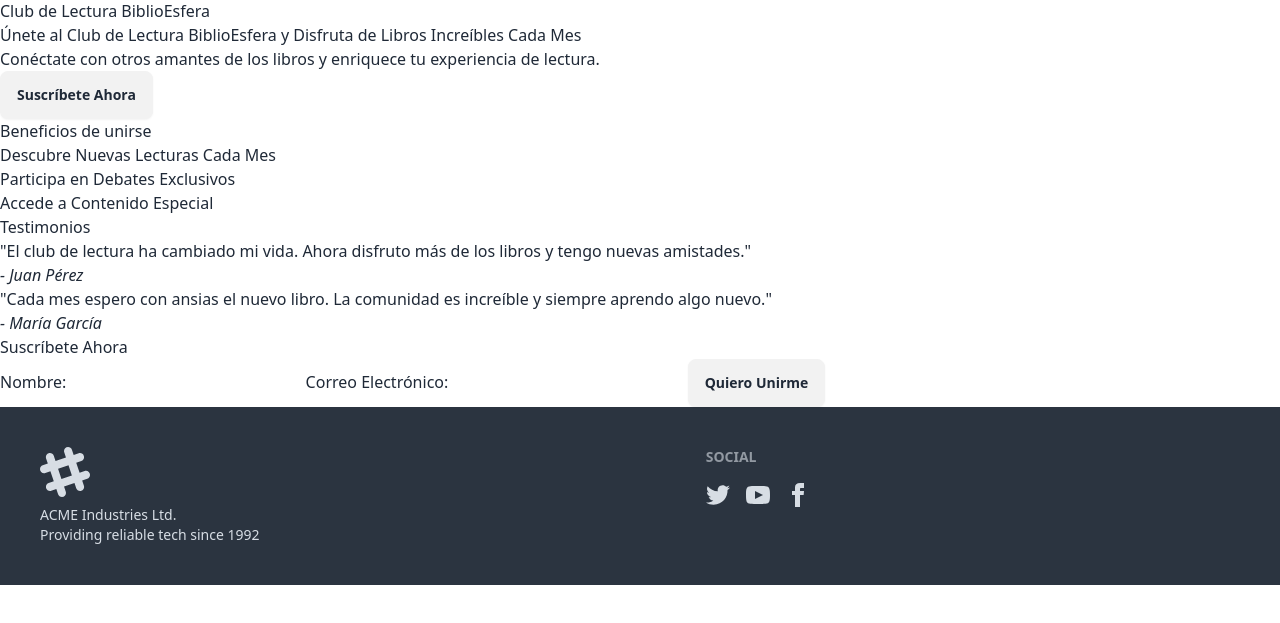
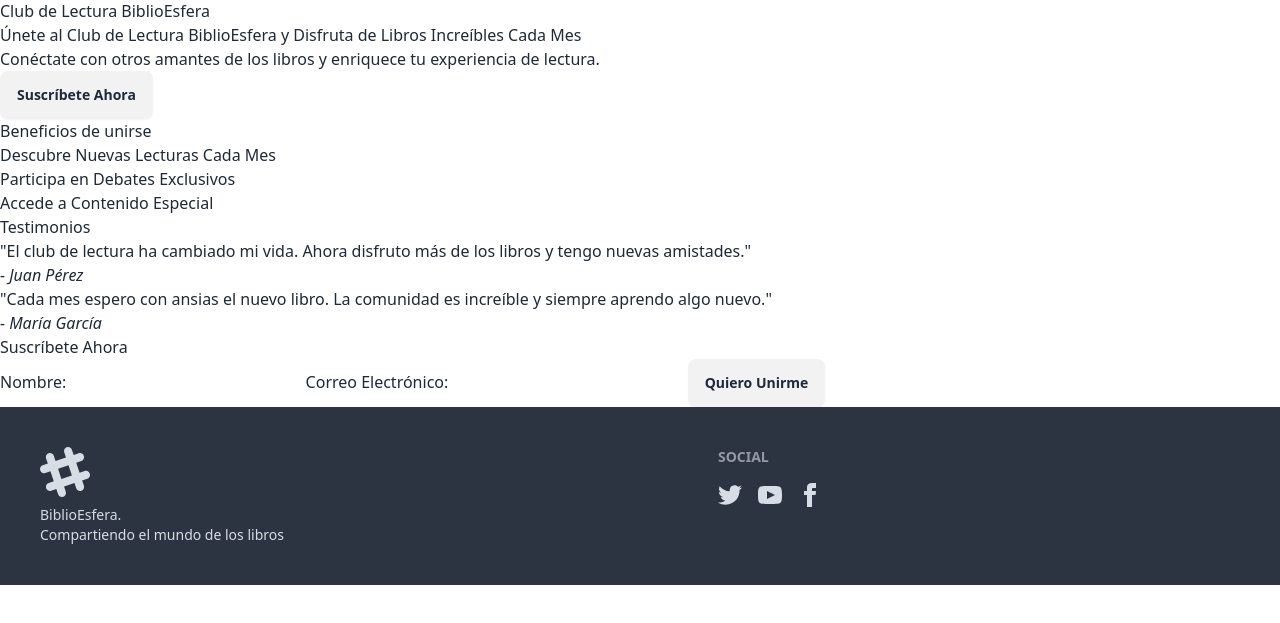
Before and after one commit to brypro/biblioesfera, a plain HTML site: page index.html in a window 1280 px wide. Shown: the part 69-692 px from the top of the page. Drawn offline with nearby package versions, Linux system fonts and the light colour scheme.

Commit message:
refactor: Update footer content and styling

```diff
--- a/index.html
+++ b/index.html
@@ -148,7 +148,7 @@
     <footer class="footer p-10 bg-neutral text-neutral-content">
         <aside>
           <svg width="50" height="50" viewBox="0 0 24 24" xmlns="http://www.w3.org/2000/svg" fill-rule="evenodd" clip-rule="evenodd" class="fill-current"><path d="M22.672 15.226l-2.432.811.841 2.515c.33 1.019-.209 2.127-1.23 2.456-1.15.325-2.148-.321-2.463-1.226l-.84-2.518-5.013 1.677.84 2.517c.391 1.203-.434 2.542-1.831 2.542-.88 0-1.601-.564-1.86-1.314l-.842-2.516-2.431.809c-1.135.328-2.145-.317-2.463-1.229-.329-1.018.211-2.127 1.231-2.456l2.432-.809-1.621-4.823-2.432.808c-1.355.384-2.558-.59-2.558-1.839 0-.817.509-1.582 1.327-1.846l2.433-.809-.842-2.515c-.33-1.02.211-2.129 1.232-2.458 1.02-.329 2.13.209 2.461 1.229l.842 2.515 5.011-1.677-.839-2.517c-.403-1.238.484-2.553 1.843-2.553.819 0 1.585.509 1.85 1.326l.841 2.517 2.431-.81c1.02-.33 2.131.211 2.461 1.229.332 1.018-.21 2.126-1.23 2.456l-2.433.809 1.622 4.823 2.433-.809c1.242-.401 2.557.484 2.557 1.838 0 .819-.51 1.583-1.328 1.847m-8.992-6.428l-5.01 1.675 1.619 4.828 5.011-1.674-1.62-4.829z"></path></svg>
-          <p>ACME Industries Ltd.<br>Providing reliable tech since 1992</p>
+          <p>BiblioEsfera.<br>Compartiendo el mundo de los libros</p>
         </aside>
         <nav>
           <h6 class="footer-title">Social</h6>
```
